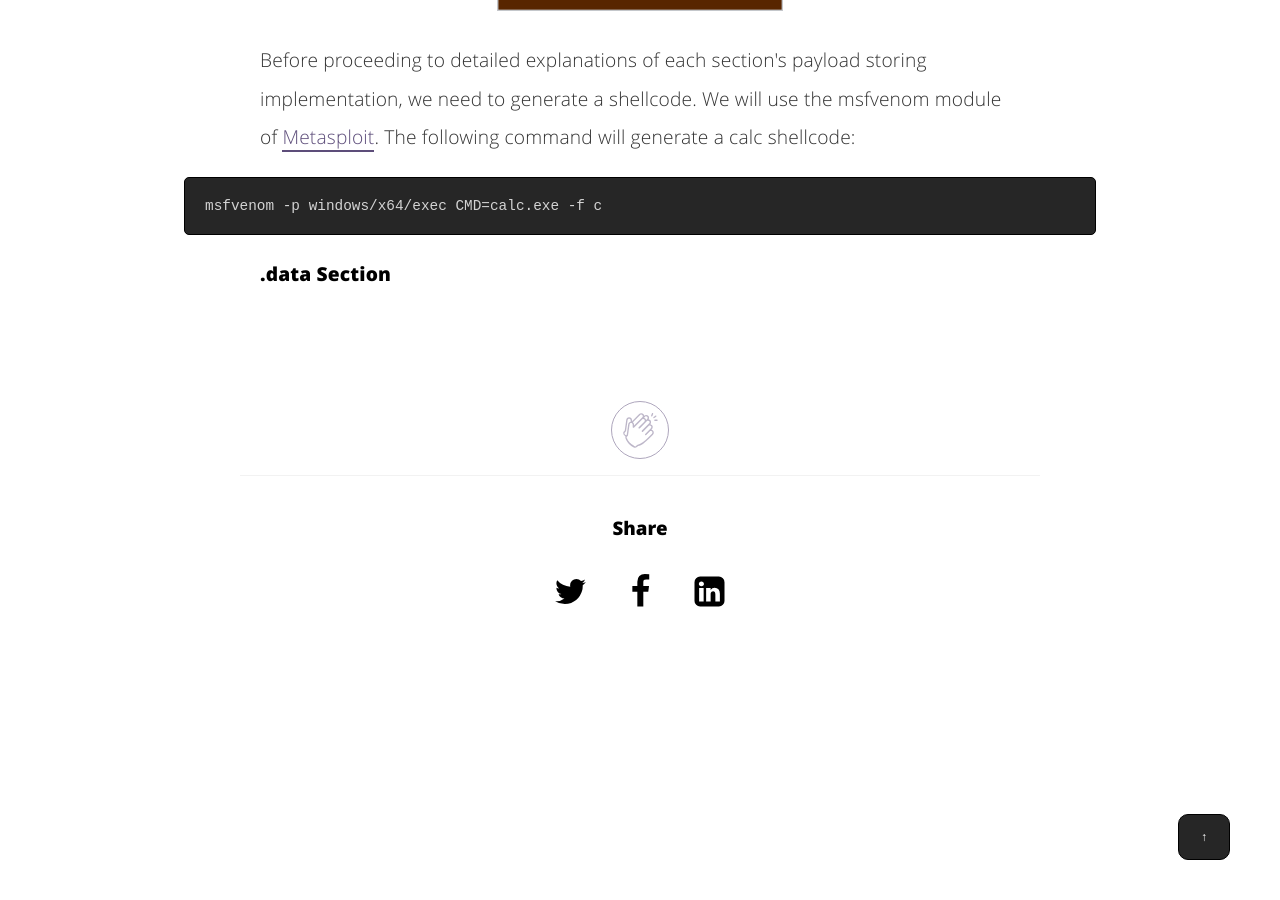
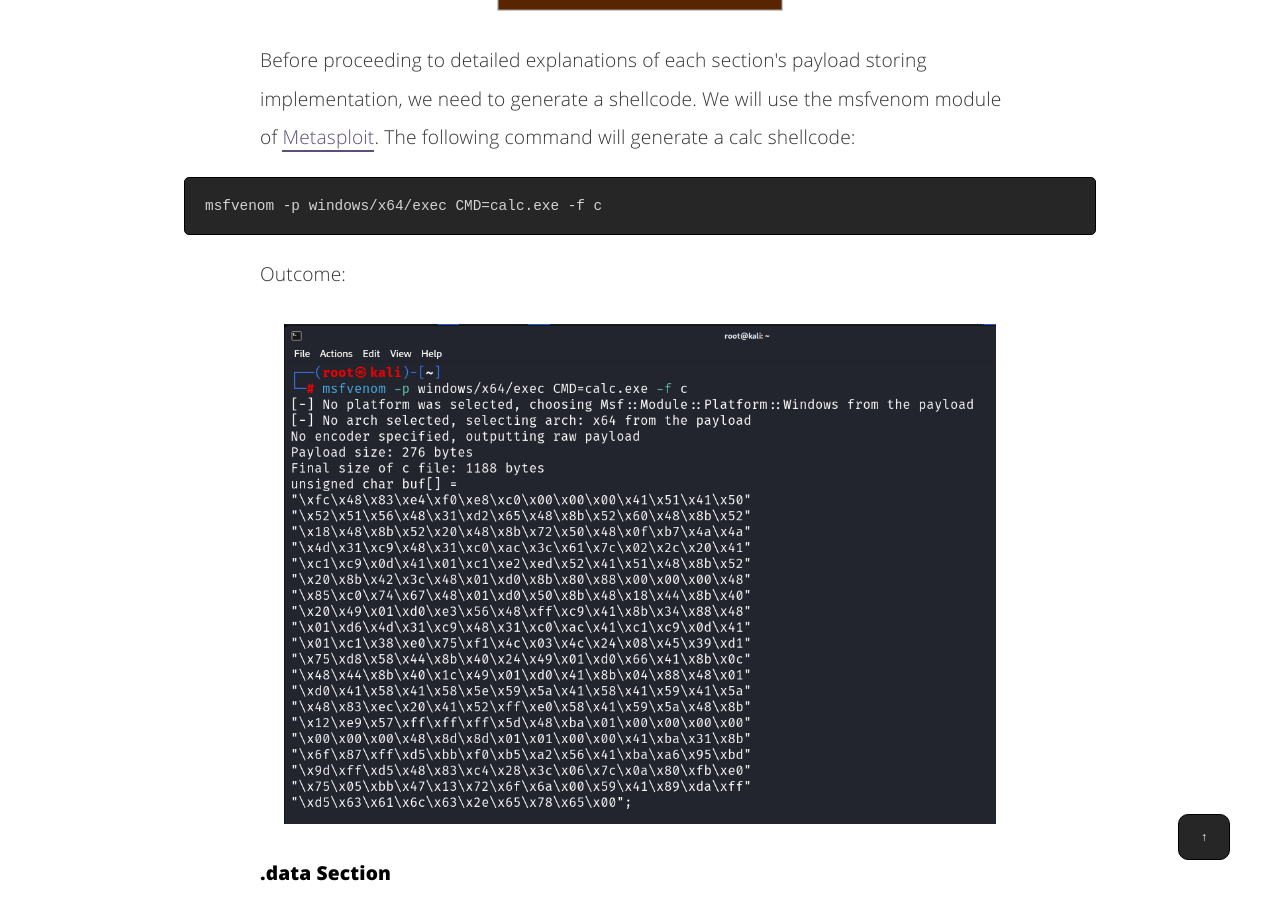
Before and after one commit to nickvourd/nickvourd.github.io, a Jekyll site: the page built from _posts/2024-04-21-the-anatomy-of-pe.md, in a window 1280 px wide and 900 px high, scrolled down 5687 px. Built offline with Jekyll 4.4.1, drawn with Linux system fonts in a browser that asks for light colours.

Commit message:
The anatomy of PE

````diff
--- a/_posts/2024-04-21-the-anatomy-of-pe.md
+++ b/_posts/2024-04-21-the-anatomy-of-pe.md
@@ -182,14 +182,17 @@ function topFunction() {
 
 <p>From a malware development perspective, there are several options for storing the payload within different sections of the PE file, such as <b>.data</b>, <b>.rdata</b>, <b>.text</b>, and <b>.rsrc</b>. The following image shows the sections locations where a payload can be stored:</p>
 
-
-<img src="/assets/img/post-img/21-04-2024/sections-payloads.drawio.png" class="post-images" alt="Sections-for -Payloads" height="500" weight="500">
+<img src="/assets/img/post-img/21-04-2024/sections-payloads.drawio.png" class="post-images" alt="Sections-for-Payloads" height="500" weight="500">
 
 <p>Before proceeding to detailed explanations of each section's payload storing implementation, we need to generate a shellcode. We will use the msfvenom module of <a href="https://docs.rapid7.com/metasploit/msf-overview/">Metasploit</a>. The following command will generate a calc shellcode:</p>
 
 ```
 msfvenom -p windows/x64/exec CMD=calc.exe -f c
 ```
+
+<p>Outcome:</p>
+
+<img src="/assets/img/post-img/21-04-2024/msfvenom-payload-generation.png" class="post-images" alt="msfvenom-payload-generation" height="500" weight="500">
 
 <h4>.data Section</h4>
 
````
Also changed, not shown: assets/img/post-img/21-04-2024/msfvenom-payload-generation.png (added).
